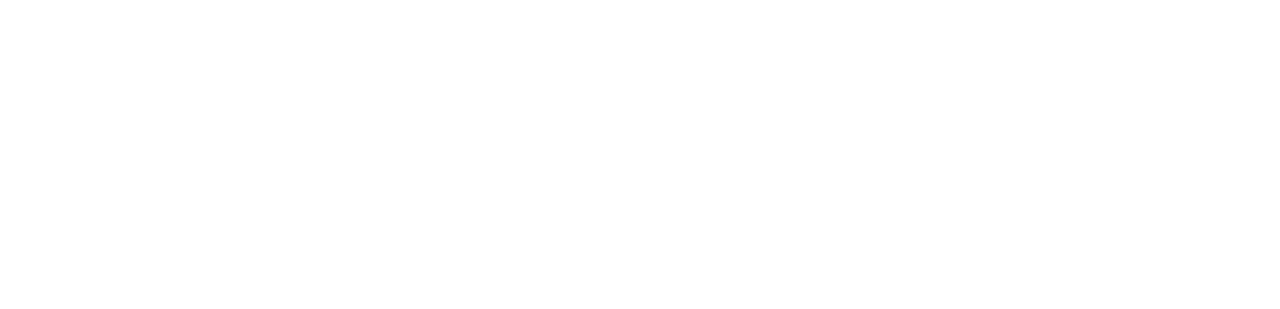
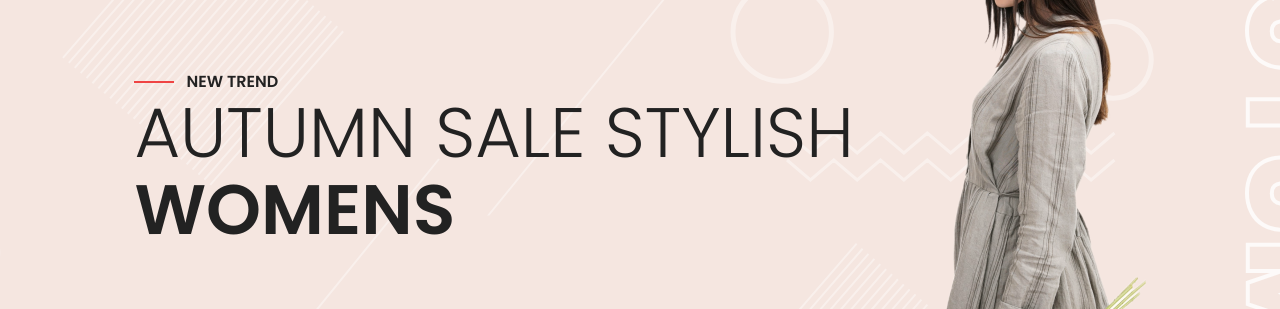
Before and after one commit to shpetimsedolli/ecommerce, a React (Vite) app: page / in a window 1280 px wide. Shown: the part 233-542 px from the top of the page. Built offline with nearby package versions, Linux system fonts and the light colour scheme; no server answers.

Commit message:
Added hero section

```diff
--- a/src/components/Hero.jsx
+++ b/src/components/Hero.jsx
@@ -1,7 +1,27 @@
 import React from "react";
 
+import WomanImg from "../assets/woman_hero.png";
+
+import { Link } from "react-router-dom";
 const Hero = () => {
-  return <div>Hero</div>;
+  return (
+    <section className="bg-ping-200 h-[800px] bg-hero bg-no-repeat bg-cover bg-center py-24">
+      <div className="container mx-auto flex justify-around h-full">
+        <div className="flex flex-col justify-center">
+          <div className=" font-semibold flex items-center uppercase">
+            <div className="w-10 h-[2px] bg-red-500 mr-3"></div>New Trend
+          </div>
+          <h1 className="text-[70px] leading-[1.1] font-light mb-4">
+            AUTUMN SALE STYLISH <br />
+            <span className="font-semibold">WOMENS</span>
+          </h1>
+        </div>
+        <div className="hidden lg:block">
+          <img src={WomanImg} alt="" />
+        </div>
+      </div>
+    </section>
+  );
 };
 
 export default Hero;
--- a/src/pages/Home.jsx
+++ b/src/pages/Home.jsx
@@ -2,6 +2,7 @@
 
 import { ProductContext } from "../contexts/ProductContext";
 import Product from "../components/Product";
+import Hero from "../components/Hero";
 const Home = () => {
   const { products } = useContext(ProductContext);
 
@@ -12,6 +13,7 @@
   });
   return (
     <div>
+      <Hero />
       <section className="py-16">
         <div className="container mx-auto">
           <div className="grid grid-cols-1 md:grid-cols-2 lg:grid-cols-4 xl:grid-cols-5 gap-[30px] max-w-sm mx-auto md:max-w-none ">
```
